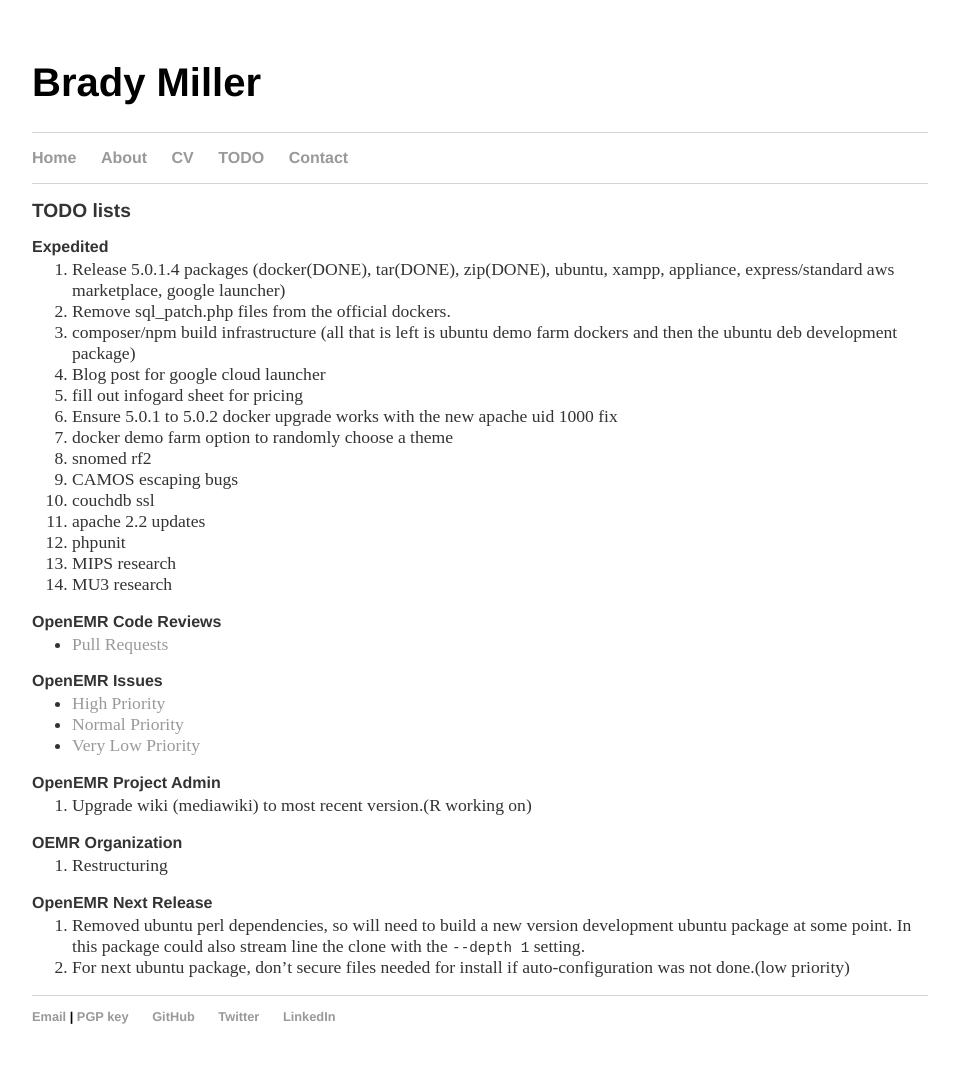
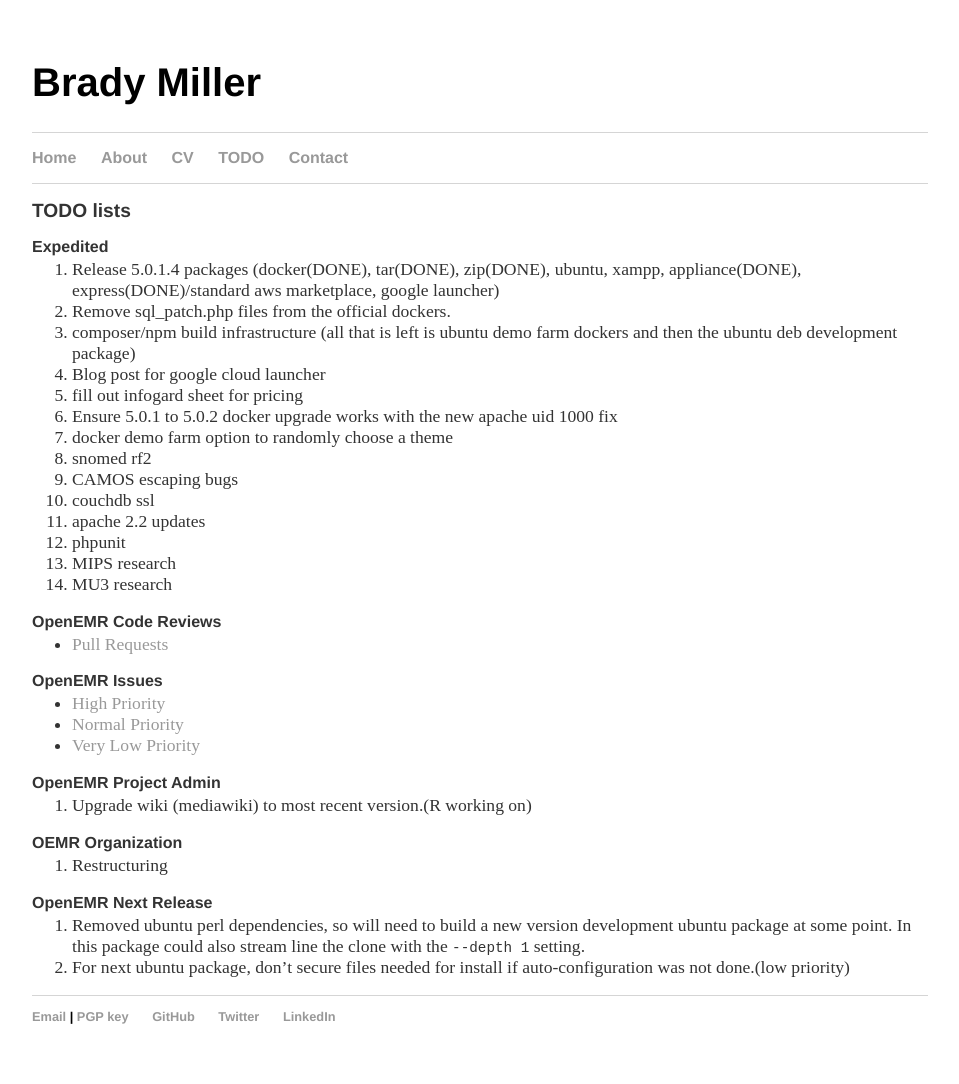
Before and after one commit to bradymiller/bradymiller.github.io, a Jekyll site: the page built from todo/index.md, in a window 1280 px wide. Shown: the whole page, without its empty margins (160-1119 px from the left). Built offline with Jekyll 4.4.1, drawn with Linux system fonts in a browser that asks for light colours; our own code applies the rules of GitHub Pages for plain Markdown files.

Commit message:
Update index.md

```diff
--- a/todo/index.md
+++ b/todo/index.md
@@ -4,7 +4,7 @@
 ## TODO lists
 
 ### Expedited
-1. Release 5.0.1.4 packages (docker(DONE), tar(DONE), zip(DONE), ubuntu, xampp, appliance, express/standard aws marketplace, google launcher)
+1. Release 5.0.1.4 packages (docker(DONE), tar(DONE), zip(DONE), ubuntu, xampp, appliance(DONE), express(DONE)/standard aws marketplace, google launcher)
 1. Remove sql_patch.php files from the official dockers.
 1. composer/npm build infrastructure (all that is left is ubuntu demo farm dockers and then the ubuntu deb development package)
 1. Blog post for google cloud launcher
```
